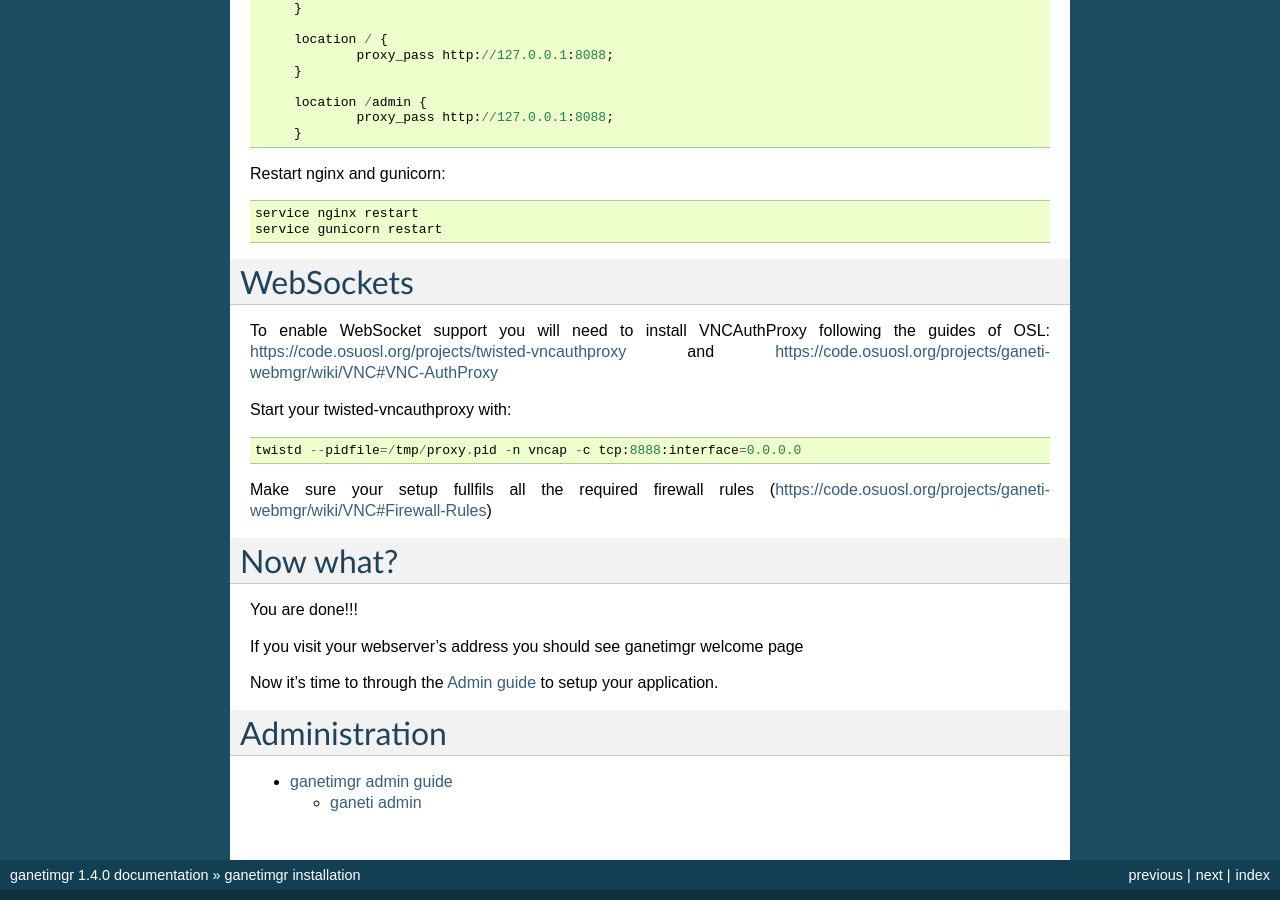
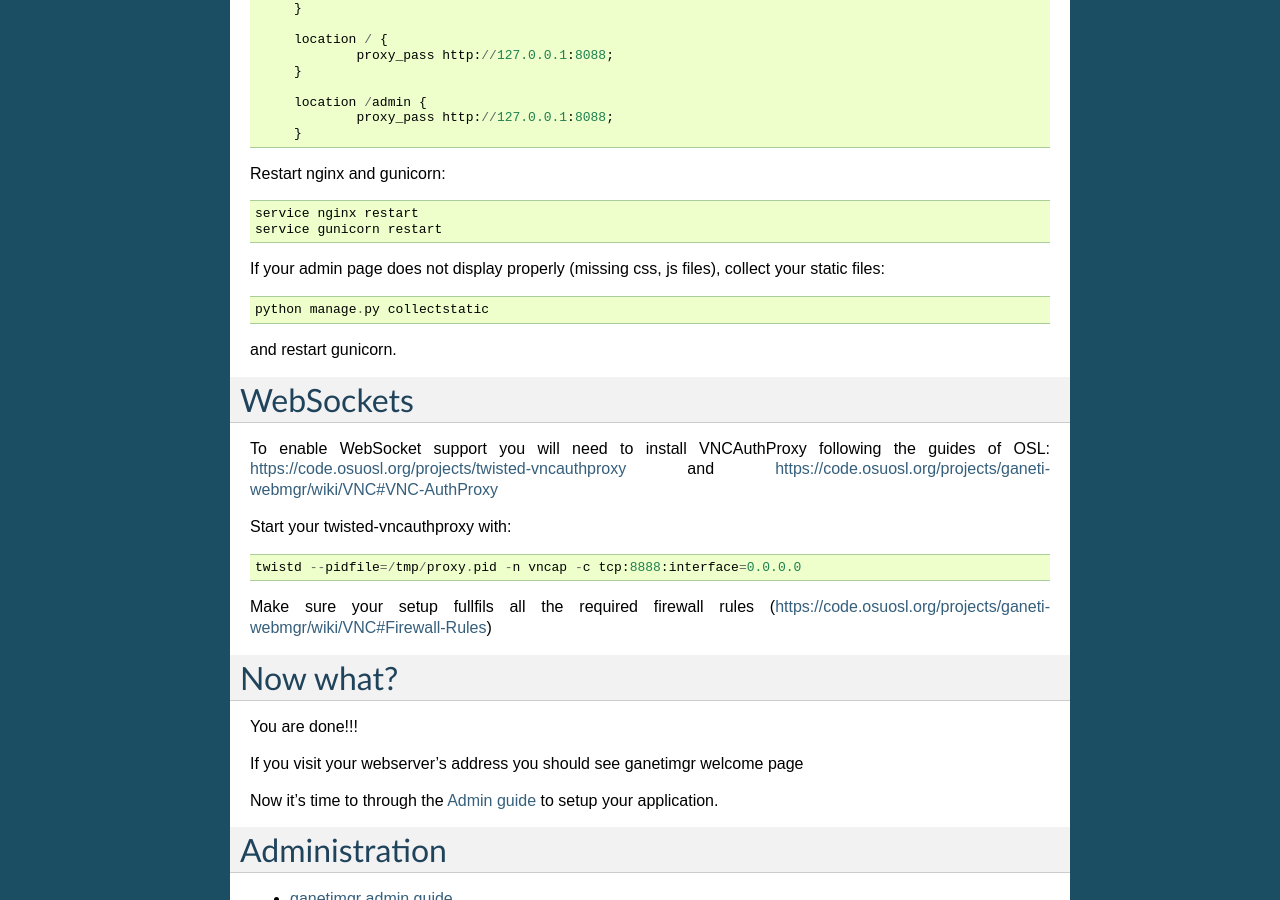
Before and after one commit to grnet/ganetimgr, a Sphinx documentation site: the page built from docs/source/install.rst, in a window 1280 px wide and 900 px high, scrolled down 2874 px. Built offline with Sphinx 7.4.7, drawn with Linux system fonts in a browser that asks for light colours.

Commit message:
Minor update to docs

```diff
--- a/docs/source/install.rst
+++ b/docs/source/install.rst
@@ -176,6 +176,14 @@
     service gunicorn restart
 
 
+If your admin page does not display properly (missing css, js files), collect your static files::
+
+	python manage.py collectstatic
+
+and restart gunicorn.
+
+
+
 WebSockets
 ==========
 
```
